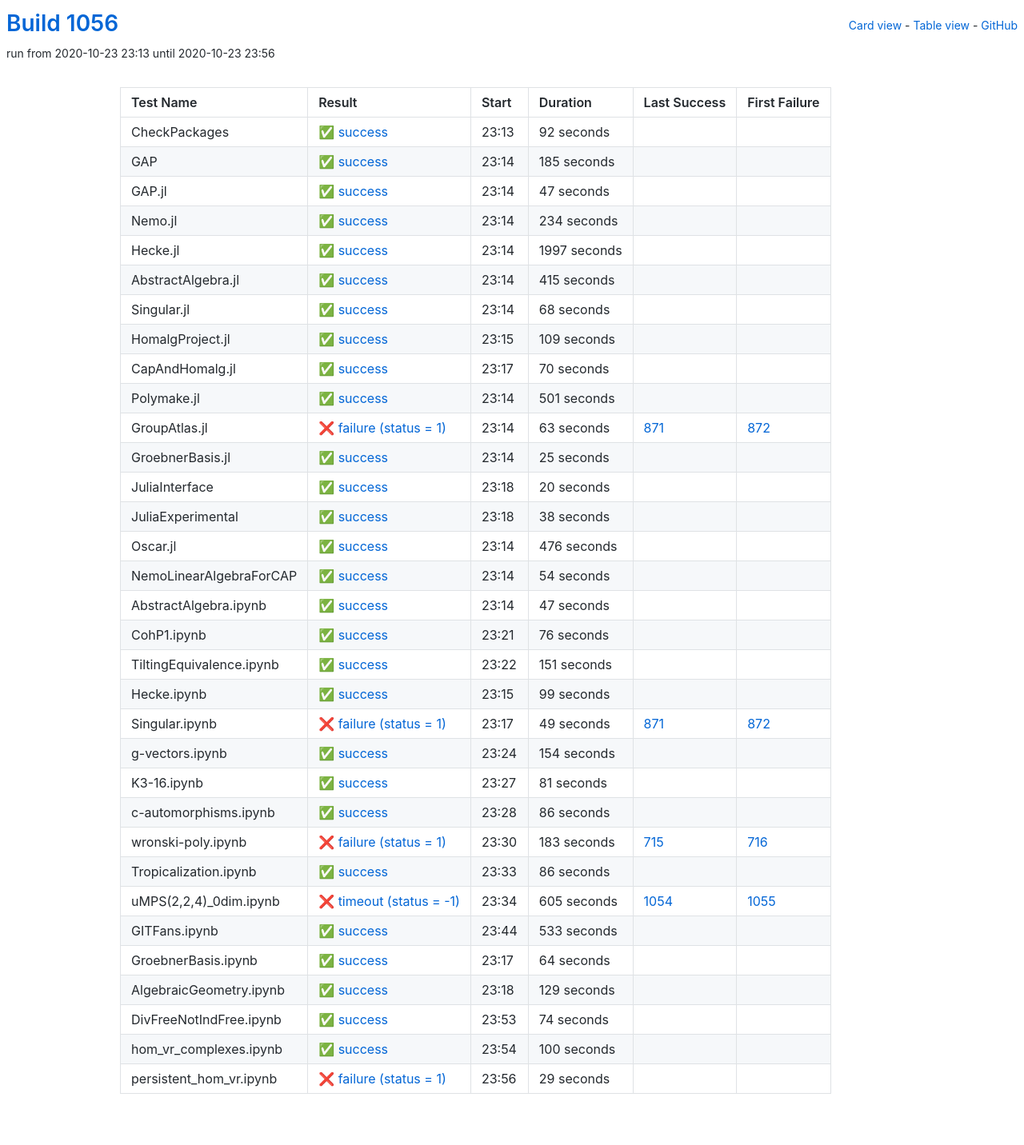
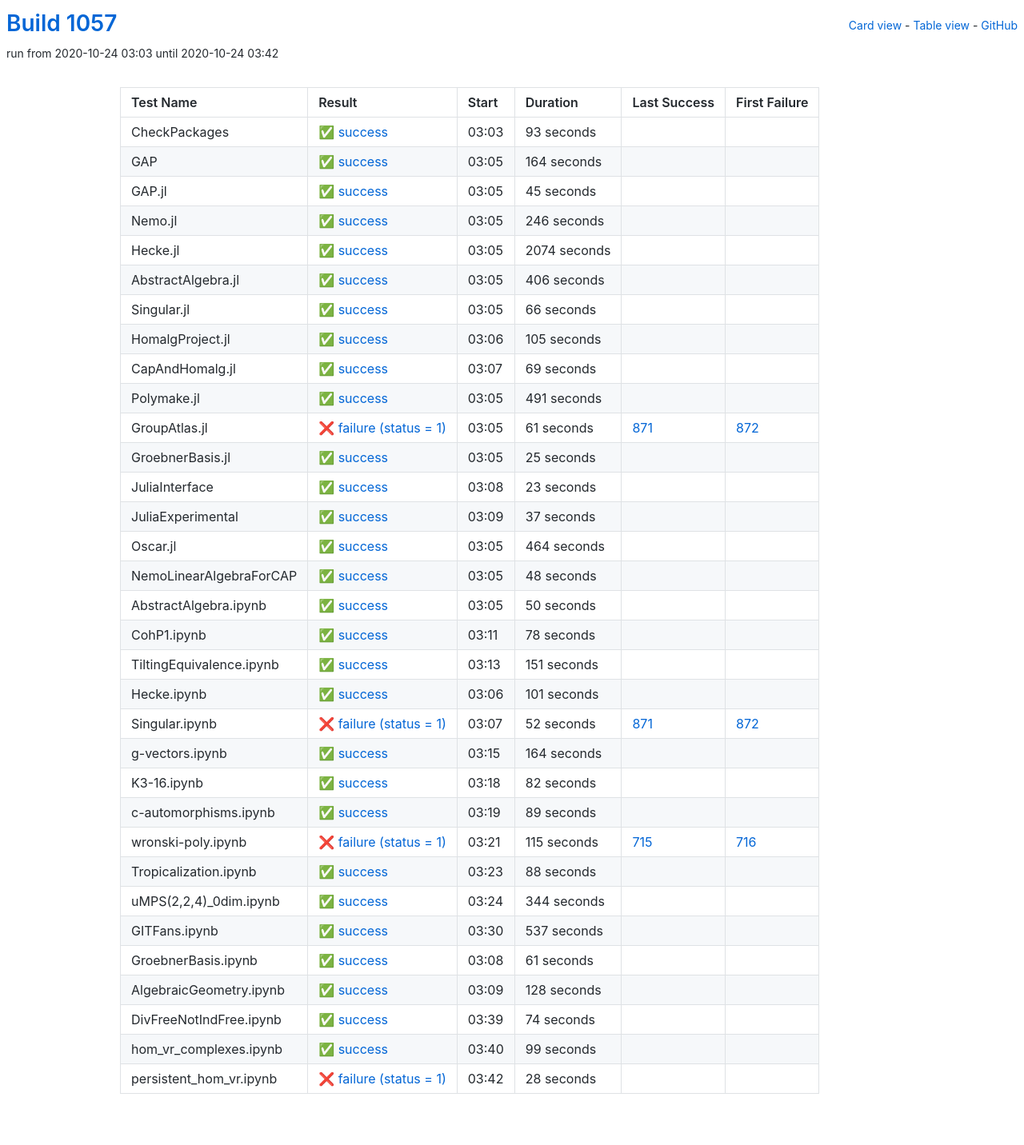
Before and after one commit to oscar-system/oscar-ci-status-stable, a Jekyll site: the page built from table.html, in a window 1280 px wide. Shown: the whole page at 80% size. Built offline with Jekyll 4.4.1, drawn with Linux system fonts in a browser that asks for light colours.

Commit message:
Build #1057

```diff
--- a/_data/ci.yml
+++ b/_data/ci.yml
@@ -1,6 +1,6 @@
 ---
-build: 1056
-build_url: https://oscarci.mathematik.uni-kl.de/job/oscar-stable/1056/
+build: 1057
+build_url: https://oscarci.mathematik.uni-kl.de/job/oscar-stable/1057/
 job: oscar-stable
 organization: oscar-system
 repo: oscar-ci-status-stable
@@ -8,140 +8,140 @@ repourl: https://github.com/oscar-system/oscar-ci-status-stable
 tests:
 - name: CheckPackages
   id: checkpackages
-  log: https://oscarci.mathematik.uni-kl.de/job/oscar-stable/1056/artifact/logs/build-1056/CheckPackages.log
-  start: 2020-10-23 23:13
+  log: https://oscarci.mathematik.uni-kl.de/job/oscar-stable/1057/artifact/logs/build-1057/CheckPackages.log
+  start: 2020-10-24 03:03
   success: true
   exitcode: 0
   status: success
-  duration: 92
+  duration: 93
   last_success: false
   last_success_url:
   first_failure: false
   first_failure_url:
 - name: GAP
   id: gap
-  log: https://oscarci.mathematik.uni-kl.de/job/oscar-stable/1056/artifact/logs/build-1056/GAP.log
-  start: 2020-10-23 23:14
+  log: https://oscarci.mathematik.uni-kl.de/job/oscar-stable/1057/artifact/logs/build-1057/GAP.log
+  start: 2020-10-24 03:05
   success: true
   exitcode: 0
   status: success
-  duration: 185
+  duration: 164
   last_success: false
   last_success_url:
   first_failure: false
   first_failure_url:
 - name: GAP.jl
   id: gap-jl
-  log: https://oscarci.mathematik.uni-kl.de/job/oscar-stable/1056/artifact/logs/build-1056/GAP.jl.log
-  start: 2020-10-23 23:14
+  log: https://oscarci.mathematik.uni-kl.de/job/oscar-stable/1057/artifact/logs/build-1057/GAP.jl.log
+  start: 2020-10-24 03:05
   success: true
   exitcode: 0
   status: success
-  duration: 47
+  duration: 45
   last_success: false
   last_success_url:
   first_failure: false
   first_failure_url:
 - name: Nemo.jl
   id: nemo-jl
-  log: https://oscarci.mathematik.uni-kl.de/job/oscar-stable/1056/artifact/logs/build-1056/Nemo.jl.log
-  start: 2020-10-23 23:14
+  log: https://oscarci.mathematik.uni-kl.de/job/oscar-stable/1057/artifact/logs/build-1057/Nemo.jl.log
+  start: 2020-10-24 03:05
   success: true
   exitcode: 0
   status: success
-  duration: 234
+  duration: 246
   last_success: false
   last_success_url:
   first_failure: false
   first_failure_url:
 - name: Hecke.jl
   id: hecke-jl
-  log: https://oscarci.mathematik.uni-kl.de/job/oscar-stable/1056/artifact/logs/build-1056/Hecke.jl.log
-  start: 2020-10-23 23:14
+  log: https://oscarci.mathematik.uni-kl.de/job/oscar-stable/1057/artifact/logs/build-1057/Hecke.jl.log
+  start: 2020-10-24 03:05
   success: true
   exitcode: 0
   status: success
-  duration: 1997
+  duration: 2074
   last_success: false
   last_success_url:
   first_failure: false
   first_failure_url:
 - name: AbstractAlgebra.jl
   id: abstractalgebra-jl
-  log: https://oscarci.mathematik.uni-kl.de/job/oscar-stable/1056/artifact/logs/build-1056/AbstractAlgebra.jl.log
-  start: 2020-10-23 23:14
+  log: https://oscarci.mathematik.uni-kl.de/job/oscar-stable/1057/artifact/logs/build-1057/AbstractAlgebra.jl.log
+  start: 2020-10-24 03:05
   success: true
   exitcode: 0
   status: success
-  duration: 415
+  duration: 406
   last_success: false
   last_success_url:
   first_failure: false
   first_failure_url:
 - name: Singular.jl
   id: singular-jl
-  log: https://oscarci.mathematik.uni-kl.de/job/oscar-stable/1056/artifact/logs/build-1056/Singular.jl.log
-  start: 2020-10-23 23:14
+  log: https://oscarci.mathematik.uni-kl.de/job/oscar-stable/1057/artifact/logs/build-1057/Singular.jl.log
+  start: 2020-10-24 03:05
   success: true
   exitcode: 0
   status: success
-  duration: 68
+  duration: 66
   last_success: false
   last_success_url:
   first_failure: false
   first_failure_url:
 - name: HomalgProject.jl
   id: homalgproject-jl
-  log: https://oscarci.mathematik.uni-kl.de/job/oscar-stable/1056/artifact/logs/build-1056/HomalgProject.jl.log
-  start: 2020-10-23 23:15
+  log: https://oscarci.mathematik.uni-kl.de/job/oscar-stable/1057/artifact/logs/build-1057/HomalgProject.jl.log
+  start: 2020-10-24 03:06
   success: true
   exitcode: 0
   status: success
-  duration: 109
+  duration: 105
   last_success: false
   last_success_url:
   first_failure: false
   first_failure_url:
 - name: CapAndHomalg.jl
   id: capandhomalg-jl
-  log: https://oscarci.mathematik.uni-kl.de/job/oscar-stable/1056/artifact/logs/build-1056/CapAndHomalg.jl.log
-  start: 2020-10-23 23:17
+  log: https://oscarci.mathematik.uni-kl.de/job/oscar-stable/1057/artifact/logs/build-1057/CapAndHomalg.jl.log
+  start: 2020-10-24 03:07
   success: true
   exitcode: 0
   status: success
-  duration: 70
+  duration: 69
   last_success: false
   last_success_url:
   first_failure: false
   first_failure_url:
 - name: Polymake.jl
   id: polymake-jl
-  log: https://oscarci.mathematik.uni-kl.de/job/oscar-stable/1056/artifact/logs/build-1056/Polymake.jl.log
-  start: 2020-10-23 23:14
+  log: https://oscarci.mathematik.uni-kl.de/job/oscar-stable/1057/artifact/logs/build-1057/Polymake.jl.log
+  start: 2020-10-24 03:05
   success: true
   exitcode: 0
   status: success
-  duration: 501
+  duration: 491
   last_success: false
   last_success_url:
   first_failure: false
   first_failure_url:
 - name: GroupAtlas.jl
   id: groupatlas-jl
-  log: https://oscarci.mathematik.uni-kl.de/job/oscar-stable/1056/artifact/logs/build-1056/GroupAtlas.jl.log
-  start: 2020-10-23 23:14
+  log: https://oscarci.mathematik.uni-kl.de/job/oscar-stable/1057/artifact/logs/build-1057/GroupAtlas.jl.log
+  start: 2020-10-24 03:05
   success: false
   exitcode: 1
   status: failure
-  duration: 63
+  duration: 61
   last_success: 871
   last_success_url: https://oscarci.mathematik.uni-kl.de/job/oscar-stable/871/
   first_failure: 872
   first_failure_url: https://oscarci.mathematik.uni-kl.de/job/oscar-stable/872/
 - name: GroebnerBasis.jl
   id: groebnerbasis-jl
-  log: https://oscarci.mathematik.uni-kl.de/job/oscar-stable/1056/artifact/logs/build-1056/GroebnerBasis.jl.log
-  start: 2020-10-23 23:14
+  log: https://oscarci.mathematik.uni-kl.de/job/oscar-stable/1057/artifact/logs/build-1057/GroebnerBasis.jl.log
+  start: 2020-10-24 03:05
   success: true
   exitcode: 0
   status: success
@@ -152,80 +152,80 @@ tests:
   first_failure_url:
 - name: JuliaInterface
   id: juliainterface
-  log: https://oscarci.mathematik.uni-kl.de/job/oscar-stable/1056/artifact/logs/build-1056/JuliaInterface.log
-  start: 2020-10-23 23:18
+  log: https://oscarci.mathematik.uni-kl.de/job/oscar-stable/1057/artifact/logs/build-1057/JuliaInterface.log
+  start: 2020-10-24 03:08
   success: true
   exitcode: 0
   status: success
-  duration: 20
+  duration: 23
   last_success: false
   last_success_url:
   first_failure: false
   first_failure_url:
 - name: JuliaExperimental
   id: juliaexperimental
-  log: https://oscarci.mathematik.uni-kl.de/job/oscar-stable/1056/artifact/logs/build-1056/JuliaExperimental.log
-  start: 2020-10-23 23:18
+  log: https://oscarci.mathematik.uni-kl.de/job/oscar-stable/1057/artifact/logs/build-1057/JuliaExperimental.log
+  start: 2020-10-24 03:09
   success: true
   exitcode: 0
   status: success
-  duration: 38
+  duration: 37
   last_success: false
   last_success_url:
   first_failure: false
   first_failure_url:
 - name: Oscar.jl
   id: oscar-jl
-  log: https://oscarci.mathematik.uni-kl.de/job/oscar-stable/1056/artifact/logs/build-1056/Oscar.jl.log
-  start: 2020-10-23 23:14
+  log: https://oscarci.mathematik.uni-kl.de/job/oscar-stable/1057/artifact/logs/build-1057/Oscar.jl.log
+  start: 2020-10-24 03:05
   success: true
   exitcode: 0
   status: success
-  duration: 476
+  duration: 464
   last_success: false
   last_success_url:
   first_failure: false
   first_failure_url:
 - name: NemoLinearAlgebraForCAP
   id: nemolinearalgebraforcap
-  log: https://oscarci.mathematik.uni-kl.de/job/oscar-stable/1056/artifact/logs/build-1056/NemoLinearAlgebraForCAP.log
-  start: 2020-10-23 23:14
+  log: https://oscarci.mathematik.uni-kl.de/job/oscar-stable/1057/artifact/logs/build-1057/NemoLinearAlgebraForCAP.log
+  start: 2020-10-24 03:05
   success: true
   exitcode: 0
   status: success
-  duration: 54
+  duration: 48
   last_success: false
   last_success_url:
   first_failure: false
   first_failure_url:
 - name: AbstractAlgebra.ipynb
   id: abstractalgebra-ipynb
-  log: https://oscarci.mathematik.uni-kl.de/job/oscar-stable/1056/artifact/logs/build-1056/AbstractAlgebra.ipynb.log
-  start: 2020-10-23 23:14
+  log: https://oscarci.mathematik.uni-kl.de/job/oscar-stable/1057/artifact/logs/build-1057/AbstractAlgebra.ipynb.log
+  start: 2020-10-24 03:05
   success: true
   exitcode: 0
   status: success
-  duration: 47
+  duration: 50
   last_success: false
   last_success_url:
   first_failure: false
   first_failure_url:
 - name: CohP1.ipynb
   id: cohp1-ipynb
-  log: https://oscarci.mathematik.uni-kl.de/job/oscar-stable/1056/artifact/logs/build-1056/CohP1.ipynb.log
-  start: 2020-10-23 23:21
+  log: https://oscarci.mathematik.uni-kl.de/job/oscar-stable/1057/artifact/logs/build-1057/CohP1.ipynb.log
+  start: 2020-10-24 03:11
   success: true
   exitcode: 0
   status: success
-  duration: 76
+  duration: 78
   last_success: false
   last_success_url:
   first_failure: false
   first_failure_url:
 - name: TiltingEquivalence.ipynb
   id: tiltingequivalence-ipynb
-  log: https://oscarci.mathematik.uni-kl.de/job/oscar-stable/1056/artifact/logs/build-1056/TiltingEquivalence.ipynb.log
-  start: 2020-10-23 23:22
+  log: https://oscarci.mathematik.uni-kl.de/job/oscar-stable/1057/artifact/logs/build-1057/TiltingEquivalence.ipynb.log
+  start: 2020-10-24 03:13
   success: true
   exitcode: 0
   status: success
@@ -236,140 +236,140 @@ tests:
   first_failure_url:
 - name: Hecke.ipynb
   id: hecke-ipynb
-  log: https://oscarci.mathematik.uni-kl.de/job/oscar-stable/1056/artifact/logs/build-1056/Hecke.ipynb.log
-  start: 2020-10-23 23:15
+  log: https://oscarci.mathematik.uni-kl.de/job/oscar-stable/1057/artifact/logs/build-1057/Hecke.ipynb.log
+  start: 2020-10-24 03:06
   success: true
   exitcode: 0
   status: success
-  duration: 99
+  duration: 101
   last_success: false
   last_success_url:
   first_failure: false
   first_failure_url:
 - name: Singular.ipynb
   id: singular-ipynb
-  log: https://oscarci.mathematik.uni-kl.de/job/oscar-stable/1056/artifact/logs/build-1056/Singular.ipynb.log
-  start: 2020-10-23 23:17
+  log: https://oscarci.mathematik.uni-kl.de/job/oscar-stable/1057/artifact/logs/build-1057/Singular.ipynb.log
+  start: 2020-10-24 03:07
   success: false
   exitcode: 1
   status: failure
-  duration: 49
+  duration: 52
   last_success: 871
   last_success_url: https://oscarci.mathematik.uni-kl.de/job/oscar-stable/871/
   first_failure: 872
   first_failure_url: https://oscarci.mathematik.uni-kl.de/job/oscar-stable/872/
 - name: g-vectors.ipynb
   id: g-vectors-ipynb
-  log: https://oscarci.mathematik.uni-kl.de/job/oscar-stable/1056/artifact/logs/build-1056/g-vectors.ipynb.log
-  start: 2020-10-23 23:24
+  log: https://oscarci.mathematik.uni-kl.de/job/oscar-stable/1057/artifact/logs/build-1057/g-vectors.ipynb.log
+  start: 2020-10-24 03:15
   success: true
   exitcode: 0
   status: success
-  duration: 154
+  duration: 164
   last_success: false
   last_success_url:
   first_failure: false
   first_failure_url:
 - name: K3-16.ipynb
   id: k3-16-ipynb
-  log: https://oscarci.mathematik.uni-kl.de/job/oscar-stable/1056/artifact/logs/build-1056/K3-16.ipynb.log
-  start: 2020-10-23 23:27
+  log: https://oscarci.mathematik.uni-kl.de/job/oscar-stable/1057/artifact/logs/build-1057/K3-16.ipynb.log
+  start: 2020-10-24 03:18
   success: true
   exitcode: 0
   status: success
-  duration: 81
+  duration: 82
   last_success: false
   last_success_url:
   first_failure: false
   first_failure_url:
 - name: c-automorphisms.ipynb
   id: c-automorphisms-ipynb
-  log: https://oscarci.mathematik.uni-kl.de/job/oscar-stable/1056/artifact/logs/build-1056/c-automorphisms.ipynb.log
-  start: 2020-10-23 23:28
+  log: https://oscarci.mathematik.uni-kl.de/job/oscar-stable/1057/artifact/logs/build-1057/c-automorphisms.ipynb.log
+  start: 2020-10-24 03:19
   success: true
   exitcode: 0
   status: success
-  duration: 86
+  duration: 89
   last_success: false
   last_success_url:
   first_failure: false
   first_failure_url:
 - name: wronski-poly.ipynb
   id: wronski-poly-ipynb
-  log: https://oscarci.mathematik.uni-kl.de/job/oscar-stable/1056/artifact/logs/build-1056/wronski-poly.ipynb.log
-  start: 2020-10-23 23:30
+  log: https://oscarci.mathematik.uni-kl.de/job/oscar-stable/1057/artifact/logs/build-1057/wronski-poly.ipynb.log
+  start: 2020-10-24 03:21
   success: false
   exitcode: 1
   status: failure
-  duration: 183
+  duration: 115
   last_success: 715
   last_success_url: https://oscarci.mathematik.uni-kl.de/job/oscar-stable/715/
   first_failure: 716
   first_failure_url: https://oscarci.mathematik.uni-kl.de/job/oscar-stable/716/
 - name: Tropicalization.ipynb
   id: tropicalization-ipynb
-  log: https://oscarci.mathematik.uni-kl.de/job/oscar-stable/1056/artifact/logs/build-1056/Tropicalization.ipynb.log
-  start: 2020-10-23 23:33
+  log: https://oscarci.mathematik.uni-kl.de/job/oscar-stable/1057/artifact/logs/build-1057/Tropicalization.ipynb.log
+  start: 2020-10-24 03:23
   success: true
   exitcode: 0
   status: success
-  duration: 86
+  duration: 88
   last_success: false
   last_success_url:
   first_failure: false
   first_failure_url:
 - name: uMPS(2,2,4)_0dim.ipynb
   id: umps-2-2-4-0dim-ipynb
-  log: https://oscarci.mathematik.uni-kl.de/job/oscar-stable/1056/artifact/logs/build-1056/uMPS-2-2-4-_0dim.ipynb.log
-  start: 2020-10-23 23:34
-  success: false
-  exitcode: -1
-  status: timeout
-  duration: 605
-  last_success: 1054
-  last_success_url: https://oscarci.mathematik.uni-kl.de/job/oscar-stable/1054/
-  first_failure: 1055
-  first_failure_url: https://oscarci.mathematik.uni-kl.de/job/oscar-stable/1055/
-- name: GITFans.ipynb
-  id: gitfans-ipynb
-  log: https://oscarci.mathematik.uni-kl.de/job/oscar-stable/1056/artifact/logs/build-1056/GITFans.ipynb.log
-  start: 2020-10-23 23:44
+  log: https://oscarci.mathematik.uni-kl.de/job/oscar-stable/1057/artifact/logs/build-1057/uMPS-2-2-4-_0dim.ipynb.log
+  start: 2020-10-24 03:24
   success: true
   exitcode: 0
   status: success
-  duration: 533
+  duration: 344
+  last_success: false
+  last_success_url:
+  first_failure: false
+  first_failure_url:
+- name: GITFans.ipynb
+  id: gitfans-ipynb
+  log: https://oscarci.mathematik.uni-kl.de/job/oscar-stable/1057/artifact/logs/build-1057/GITFans.ipynb.log
+  start: 2020-10-24 03:30
+  success: true
+  exitcode: 0
+  status: success
+  duration: 537
   last_success: false
   last_success_url:
   first_failure: false
   first_failure_url:
 - name: GroebnerBasis.ipynb
   id: groebnerbasis-ipynb
-  log: https://oscarci.mathematik.uni-kl.de/job/oscar-stable/1056/artifact/logs/build-1056/GroebnerBasis.ipynb.log
-  start: 2020-10-23 23:17
+  log: https://oscarci.mathematik.uni-kl.de/job/oscar-stable/1057/artifact/logs/build-1057/GroebnerBasis.ipynb.log
+  start: 2020-10-24 03:08
   success: true
   exitcode: 0
   status: success
-  duration: 64
+  duration: 61
   last_success: false
   last_success_url:
   first_failure: false
   first_failure_url:
 - name: AlgebraicGeometry.ipynb
   id: algebraicgeometry-ipynb
-  log: https://oscarci.mathematik.uni-kl.de/job/oscar-stable/1056/artifact/logs/build-1056/AlgebraicGeometry.ipynb.log
-  start: 2020-10-23 23:18
+  log: https://oscarci.mathematik.uni-kl.de/job/oscar-stable/1057/artifact/logs/build-1057/AlgebraicGeometry.ipynb.log
+  start: 2020-10-24 03:09
   success: true
   exitcode: 0
   status: success
-  duration: 129
+  duration: 128
   last_success: false
   last_success_url:
   first_failure: false
   first_failure_url:
 - name: DivFreeNotIndFree.ipynb
   id: divfreenotindfree-ipynb
-  log: https://oscarci.mathematik.uni-kl.de/job/oscar-stable/1056/artifact/logs/build-1056/DivFreeNotIndFree.ipynb.log
-  start: 2020-10-23 23:53
+  log: https://oscarci.mathematik.uni-kl.de/job/oscar-stable/1057/artifact/logs/build-1057/DivFreeNotIndFree.ipynb.log
+  start: 2020-10-24 03:39
   success: true
   exitcode: 0
   status: success
@@ -380,24 +380,24 @@ tests:
   first_failure_url:
 - name: hom_vr_complexes.ipynb
   id: hom-vr-complexes-ipynb
-  log: https://oscarci.mathematik.uni-kl.de/job/oscar-stable/1056/artifact/logs/build-1056/hom_vr_complexes.ipynb.log
-  start: 2020-10-23 23:54
+  log: https://oscarci.mathematik.uni-kl.de/job/oscar-stable/1057/artifact/logs/build-1057/hom_vr_complexes.ipynb.log
+  start: 2020-10-24 03:40
   success: true
   exitcode: 0
   status: success
-  duration: 100
+  duration: 99
   last_success: false
   last_success_url:
   first_failure: false
   first_failure_url:
 - name: persistent_hom_vr.ipynb
   id: persistent-hom-vr-ipynb
-  log: https://oscarci.mathematik.uni-kl.de/job/oscar-stable/1056/artifact/logs/build-1056/persistent_hom_vr.ipynb.log
-  start: 2020-10-23 23:56
+  log: https://oscarci.mathematik.uni-kl.de/job/oscar-stable/1057/artifact/logs/build-1057/persistent_hom_vr.ipynb.log
+  start: 2020-10-24 03:42
   success: false
   exitcode: 1
   status: failure
-  duration: 29
+  duration: 28
   last_success: false
   last_success_url:
   first_failure: false
```
Also changed, not shown: README.md.
